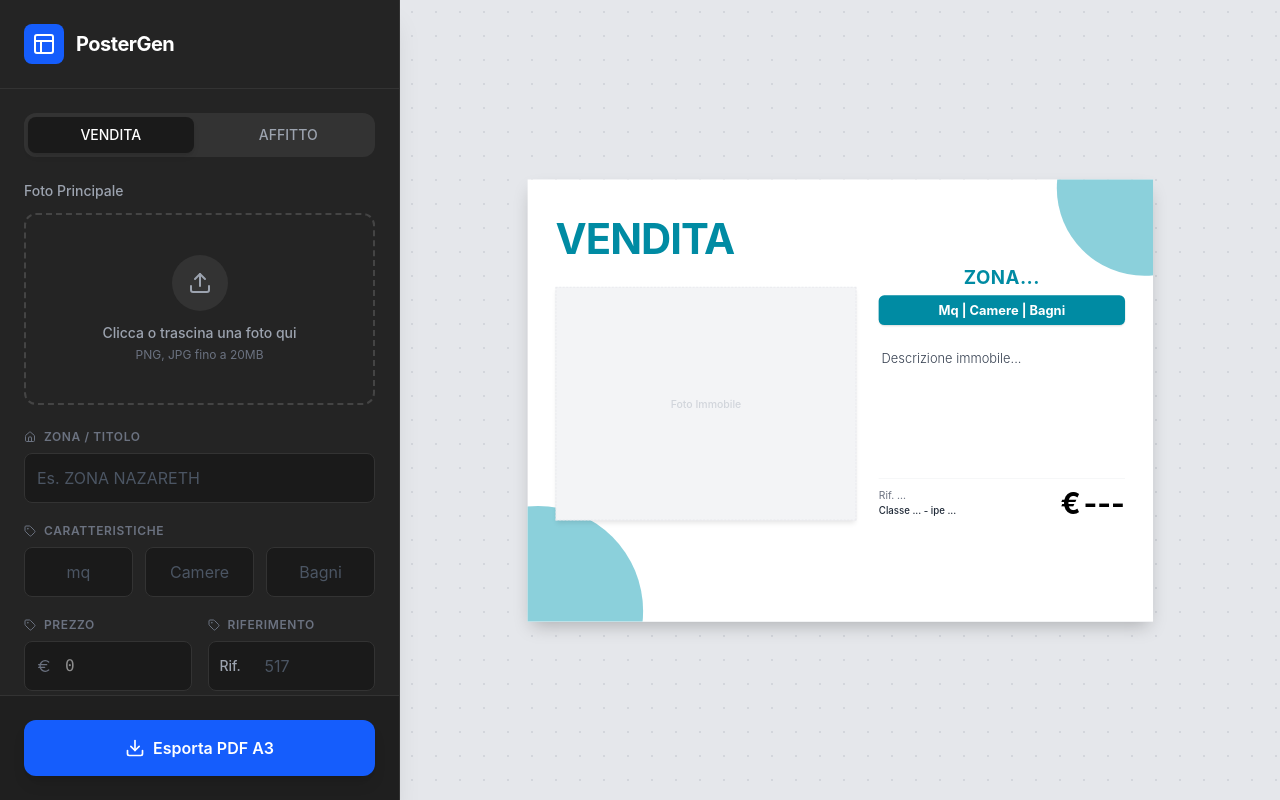
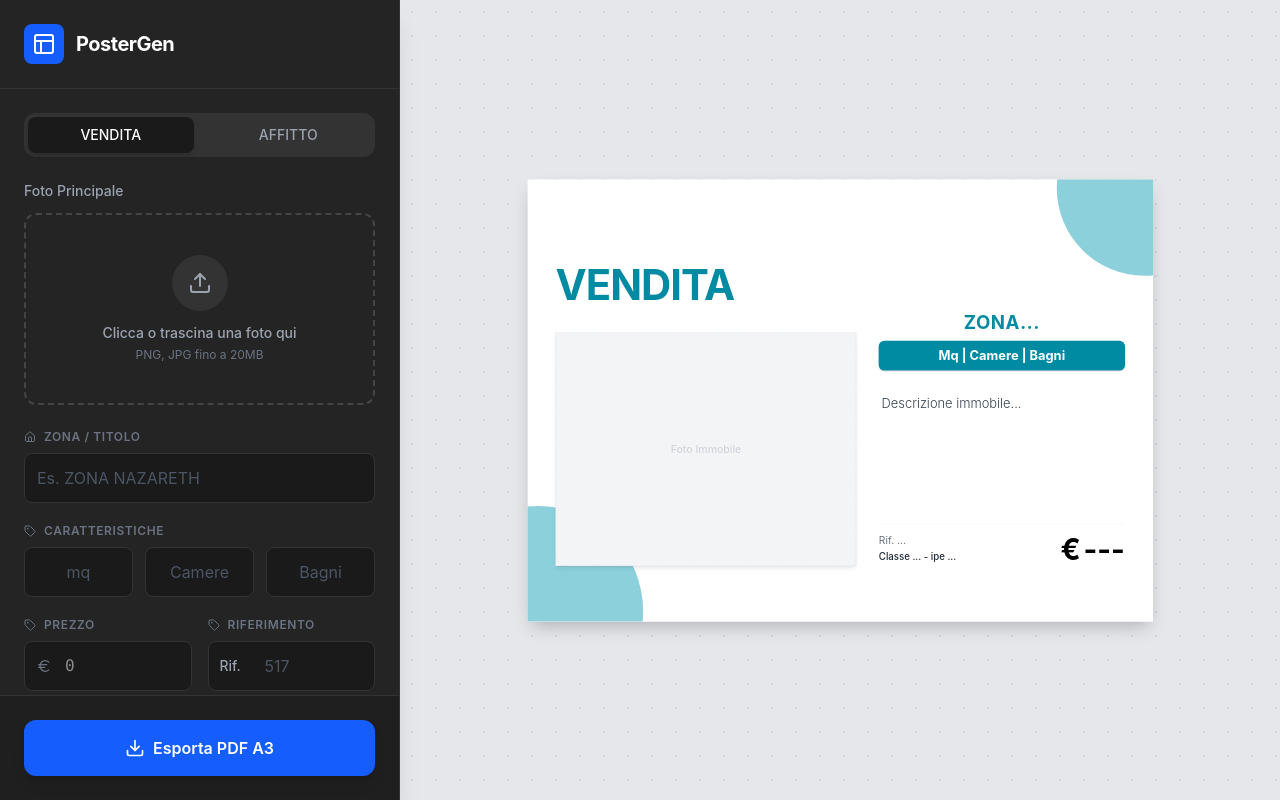
Before and after one commit to fconsulenzapadova-gif/immobiliare.poster, a React (Vite) app: page / in a window 1280 px wide. Built offline with nearby package versions, Linux system fonts and the light colour scheme.

Commit message:
feat: sposta contenuto 15% più in basso sul template

```diff
--- a/src/components/PosterPreview.jsx
+++ b/src/components/PosterPreview.jsx
@@ -45,7 +45,7 @@ export function PosterPreview({ data, id }) {
                 />
 
                 {/* Main Content Container */}
-                <div className="relative z-10 w-full h-full flex flex-col p-20 pb-16">
+                <div className="relative z-10 w-full h-full flex flex-col pb-16" style={{ paddingLeft: '80px', paddingRight: '80px', paddingTop: '210px' }}>
 
                     {/* Header Type */}
                     <h1
```
